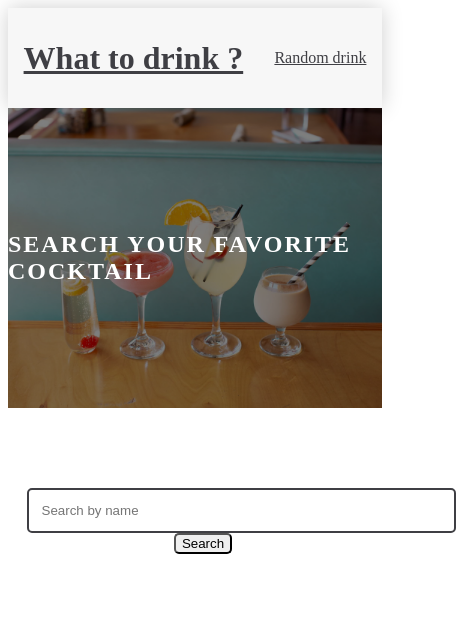
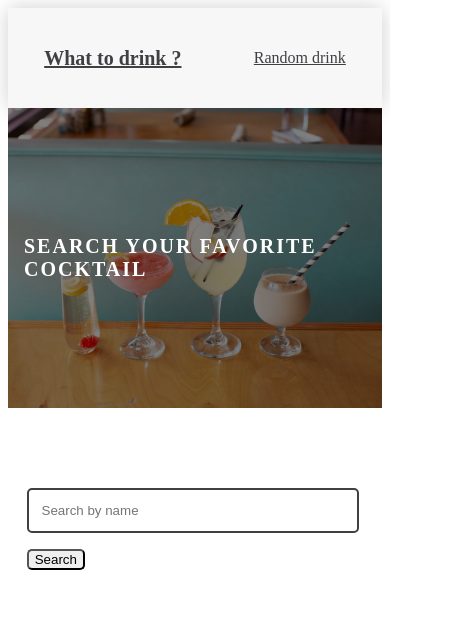
Before and after one commit to AlexisF9/what-to-drink, a Next.js app: page / in a window 390 px wide. Shown: the top 620 px of the page, 456 px wide, since content can reach past the window. Built offline with nearby package versions, Linux system fonts and the light colour scheme; no server answers.

Commit message:
add responsive style

```diff
--- a/pages/components/footer/footer.module.scss
+++ b/pages/components/footer/footer.module.scss
@@ -3,7 +3,7 @@
 .footer {
   background-color: $primary;
   width: 100%;
-  height: 200px;
+  height: 150px;
   box-shadow: 0 0 20px rgba(0, 0, 0, 0.192);
   display: flex;
   justify-content: center;
--- a/pages/components/header/header.module.scss
+++ b/pages/components/header/header.module.scss
@@ -13,6 +13,10 @@
     padding: 0;
     margin: 0;
     color: $dark;
+
+    @include mobile {
+      font-size: 20px;
+    }
   }
 
   a {
--- a/pages/components/title/title.module.scss
+++ b/pages/components/title/title.module.scss
@@ -25,5 +25,11 @@
     color: white;
     text-transform: uppercase;
     letter-spacing: 2px;
+
+    @include mobile {
+      font-size: 20px;
+      padding-left: 1rem;
+      padding-right: 1rem;
+    }
   }
 }
--- a/pages/item/[id].js
+++ b/pages/item/[id].js
@@ -1,6 +1,7 @@
 import Link from 'next/link'
 import { Header } from '../components/header'
 import css from './index.module.scss'
+import { Footer } from "../components/footer";
 
 export function Item({cocktails}) {
 
@@ -135,7 +136,7 @@ export function Item({cocktails}) {
                 </ul>
                 </div>
             </div>
-
+            <Footer/>
         </main>
     )
 }
--- a/pages/random/index.js
+++ b/pages/random/index.js
@@ -2,6 +2,7 @@ import { Header } from "../components/header";
 import { Title } from "../components/title";
 import css from "./random.module.scss";
 import { useEffect, useState } from "react";
+import { Footer } from "../components/footer";
 
 export default function Random() {
   const [cocktails, setCocktails] = useState();
@@ -164,6 +165,7 @@ export default function Random() {
         )}
         </div>
     </main>
+    <Footer/>
     </>
   );
 }
--- a/styles/app.scss
+++ b/styles/app.scss
@@ -1,5 +1,7 @@
+// Fonts
 @import url("https://fonts.googleapis.com/css2?family=Italiana&display=swap");
 @import url("https://fonts.googleapis.com/css2?family=Poppins:wght@300;400&display=swap");
+
 @import "variables";
 
 *,
--- a/styles/home.module.scss
+++ b/styles/home.module.scss
@@ -7,9 +7,13 @@
 }
 
 .search {
-    text-align: center;
+    display: flex;
     margin-top: 5rem;
     margin-bottom: 5rem;
+
+    @include mobile {
+        flex-direction: column;
+    }
 
     input {
         width: 400px;
@@ -18,23 +22,49 @@
         border: 2px solid $dark;
         transition: width 0.5s;
 
+        @include mobile {
+            width: 90%;
+        }
+
         &:hover {
             width: 420px;
+            @include mobile {
+                width: 90%;
+            }
         }
     }
 
     button {
         margin-left: 1rem;
         border-radius: 5px;
+
+        @include mobile {
+            margin: 0;
+            width: fit-content;
+            margin-top: 1rem;
+        }
     }
 }
 
 .cardItems {
     display: grid;
-    grid-template-columns: 1fr 1fr 1fr 1fr;
-    grid-gap: 50px;
+    grid-gap: 40px;
     width: 100%;
     margin-bottom: 5rem;
+
+    @include desktop {
+        grid-template-columns: 1fr 1fr 1fr 1fr;
+    }
+
+    @include tablet {
+        grid-template-columns: 1fr 1fr 1fr;
+        grid-gap: 30px;
+    }
+
+    @include mobile {
+        grid-template-columns: 1fr 1fr;
+        grid-gap: 15px;
+    }
 
     .items {
         width: 100%;
@@ -65,7 +95,7 @@
             left: 0;
             right: 0;
             bottom: 0;
-            background-color: rgba(0, 0, 0, 0.63);
+            background-color: rgba(0, 0, 0, 0.452);
         }
 
         h3 {
--- a/styles/variables.scss
+++ b/styles/variables.scss
@@ -1,3 +1,12 @@
+// Responsive
+@mixin smallMobile() { @media screen and (max-width:325px) { @content; } } // @include mobile { }
+@mixin mobile() { @media screen and (max-width:850px) { @content; } } // @include mobile { }
+@mixin desktop() { @media screen and (min-width:768px) { @content; } } // @include desktop { }
+@mixin tablet() { @media screen and (max-width:1024px) { @content; } } // @include tablet { }
+@mixin onlyTablet() { @media screen and (min-width: 768px) and (max-width:1024px) { @content; } } // @include tablet { }
+@mixin onlyDesktop() { @media screen and (min-width:1025px) { @content; } } // @include desktop { }
+@mixin largeDesktop() { @media screen and (min-width:1400px) { @content; } }
+
 $primary: #f7f7f7;
 $secondary: #cceabb;
 $tertiary: #fdcb9e;
```
Also changed, not shown: pages/item/index.module.scss (+18 -0 lines), pages/random/random.module.scss (+17 -0 lines). Lines whose indentation alone changed are shown as unchanged.
